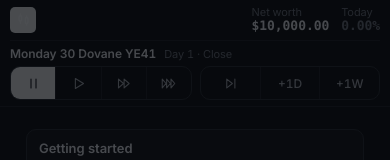
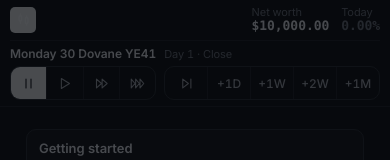
Before and after one commit to Kane-cyr/market-mayhem, a website: page public/index.html in a window 390 px wide. Shown: the top 160 px of the page. Drawn offline with Linux system fonts and the light colour scheme; no server answers.

Commit message:
Add +2W and +1M time buttons; keep the time controls from being cut off
- Two new buttons next to +1D and +1W. +2W advances 12 days, twice the
  existing 6-day +1W. +1M advances 30 days, one game month. They use the
  same advance path as +1W, so they still stop for major events and show the
  recap. The guide mentions them.
- The top bar squeezed the time buttons whenever space ran short. With huge
  balances, or on 800-1024 px screens even with a normal balance, buttons
  were cut off: the old layout already clipped +1W at 1024 px. On desktop
  the time buttons now never shrink. The date shortens first, then the
  money readout ('...', with the full figure on hover). Phone layout is
  unchanged.

Checked in the browser: +2W advances 12 days and +1M 30 days, with a rich
portfolio, no page errors, on desktop and iPhone 13. At 800/1024/1280/1440/
1920 px, with normal and septillion balances, every button is visible, with
no overlap and no sideways scroll.

Co-Authored-By: Claude Opus 5.5 <noreply@anthropic.com>
Claude-Session: https://claude.ai/code/session_01HFV2JjVY1mac12nd9YMxho

```diff
--- a/public/guide.js
+++ b/public/guide.js
@@ -15,7 +15,7 @@
     { icon: '📈', title: 'Welcome to Market Mayhem',
       body: ['A stock market where everything is invented: the companies, the people, the countries and the money. You start with **$10,000** and a market of **40+ fictional companies** across 11 sectors, from AI and banking to energy, entertainment and crypto.',
         'Your goal is simple: grow your net worth. Nothing here is real money and nothing here is financial advice.',
-        'Time only moves when you let it. Use the controls at the top to pause, play at 1x to 3x speed, or jump a day (+1D) or a week (+1W). Take as long as you like to think.'] },
+        'Time only moves when you let it. Use the controls at the top to pause, play at 1x to 3x speed, or jump a day (+1D), a week (+1W), two weeks (+2W) or a month (+1M). Take as long as you like to think.'] },
     { icon: '🛒', title: 'Buying and selling',
       body: ['Open **Companies**, pick a stock and press **Buy**. You can buy at the market price, or place an order at a price you choose and wait for it to fill. Every trade has a small fee.',
         '**Sell** to lock in profit or cut a loss. Think a stock is about to fall? **Short** it: you profit when the price drops, and you lose when it rises. Watch your margin. If a short moves too far against you, the broker closes it for you.',
--- a/public/index.html
+++ b/public/index.html
@@ -25,7 +25,7 @@ hr{border:0;border-top:1px solid var(--line);margin:10px 0}
 .symsearch{position:relative;width:170px}.symsearch input{padding:0 8px 0 28px;height:30px;background:var(--bg);border-color:var(--line2)}.symsearch .ic{position:absolute;left:9px;top:8px;color:var(--mute)}
 .tgroup{display:flex;align-items:center;gap:8px;min-width:0}
 .clock{display:flex;flex-direction:column;line-height:1.15;font-size:12px;white-space:nowrap;min-width:84px}.clock b{font-weight:600}.clock span{color:var(--mute);font-size:11px}
-.seg{display:inline-flex;border:1px solid var(--line2);border-radius:var(--r);overflow:hidden;background:var(--bg)}.seg button{border:0;border-radius:0;padding:4px 9px;font-size:12px;color:var(--dim);display:inline-flex;align-items:center;gap:5px;height:28px}.seg button+button{border-left:1px solid var(--line)}.seg button.on{background:var(--panel3);color:#fff}.seg.full{display:flex}.seg.full button{flex:1;justify-content:center}
+.seg{display:inline-flex;border:1px solid var(--line2);border-radius:var(--r);overflow:hidden;background:var(--bg)}.top .tgroup .seg{flex-shrink:0}@media(min-width:761px){.top .tgroup{min-width:440px}.top .tgroup .clock{flex:1 1 auto;min-width:0;overflow:hidden}.top .tgroup .clock>*{overflow:hidden;text-overflow:ellipsis}}.top .acct{min-width:0;flex-shrink:1;overflow:hidden}.top .acct .stat{min-width:0}.top .acct .v{display:block;overflow:hidden;text-overflow:ellipsis}.seg button{border:0;border-radius:0;padding:4px 9px;font-size:12px;color:var(--dim);display:inline-flex;align-items:center;gap:5px;height:28px}.seg button+button{border-left:1px solid var(--line)}.seg button.on{background:var(--panel3);color:#fff}.seg.full{display:flex}.seg.full button{flex:1;justify-content:center}
 .seg.speed button.on{background:var(--accent);color:#fff}
 .acct{display:flex;gap:18px}.stat{display:flex;flex-direction:column;line-height:1.15;white-space:nowrap}.stat .l{font-size:11px;color:var(--mute)}.stat .v{font-size:13px;font-weight:600}
 .sidebtn{display:none}
@@ -524,9 +524,9 @@ var Bi=.08,wr=e=>`${e>=0?"+":"\u2212"}${Math.abs(e*100).toFixed(0)}%`;function P
   <div class="symsearch">${A("search",14)}<input data-in="symq" list="syms" placeholder="Symbol" aria-label="Search symbol" autocomplete="off"><datalist id="syms">${e.order.map(i=>`<option value="${i}">${f(e.companies[i].name)}</option>`).join("")}</datalist></div>
   <div class="tgroup"><div class="clock" title="${js(e.t)}"><b>${r.weekday} ${r.dom} ${Ws[r.month]} YE${r.year}</b><span>Day ${Math.floor((e.t-(e.startTick??0))/6)+1} \xB7 ${r.session}</span></div>
     <div class="seg speed">${n(0,"pause","Pause (space)")}${n(1,"play","Play")}${n(2,"ff","Fast")}${n(3,"fff","Fastest")}</div>
-    <div class="seg"><button data-act="adv" data-n="1" title="Advance one session" aria-label="Advance one session">${A("step",15)}</button><button data-act="adv" data-n="6" title="Advance one day">+1D</button><button data-act="adv" data-n="36" title="Advance one week (6 days)">+1W</button></div></div>
+    <div class="seg"><button data-act="adv" data-n="1" title="Advance one session" aria-label="Advance one session">${A("step",15)}</button><button data-act="adv" data-n="6" title="Advance one day">+1D</button><button data-act="adv" data-n="36" title="Advance one week (6 days)">+1W</button><button data-act="adv" data-n="72" title="Advance two weeks (12 days)">+2W</button><button data-act="adv" data-n="180" title="Advance one month (30 days)">+1M</button></div></div>
   <div class="spacer"></div>${e.mode?.kind==="weekly"?`<div class="wkchip" data-act="weeklyres" title="Weekly challenge"><span>WEEKLY ${f(e.mode.id.split("-")[1])}</span><b>${e.mode.done?"Finished":Math.ceil((e.mode.endT-e.t)/6)+" days left"}</b></div>`:""}
-  <div class="acct"><div class="stat"><span class="l">Net worth</span><span class="v mono">${y(t.total)}</span></div><div class="stat cash"><span class="l">Cash</span><span class="v mono">${y(t.cash)}</span></div><div class="stat"><span class="l">Today</span><span class="v mono ${V(a)}">${P(a)}</span></div>${t.debt?(()=>{let i=Math.min(...Ye(e).list.map(c=>c.due-e.t))/6;return`<a class="stat debt ${i<=1.5?"soon":""}" href="#loans"><span class="l">Debt${i<=2?` \xB7 due ${i<=0?"now":Math.max(1,Math.ceil(i))+"d"}`:""}</span><span class="v mono down">${y(t.debt,0)}</span></a>`})():""}</div>
+  <div class="acct"><div class="stat"><span class="l">Net worth</span><span class="v mono" title="${y(t.total)}">${y(t.total)}</span></div><div class="stat cash"><span class="l">Cash</span><span class="v mono" title="${y(t.cash)}">${y(t.cash)}</span></div><div class="stat"><span class="l">Today</span><span class="v mono ${V(a)}">${P(a)}</span></div>${t.debt?(()=>{let i=Math.min(...Ye(e).list.map(c=>c.due-e.t))/6;return`<a class="stat debt ${i<=1.5?"soon":""}" href="#loans"><span class="l">Debt${i<=2?` \xB7 due ${i<=0?"now":Math.max(1,Math.ceil(i))+"d"}`:""}</span><span class="v mono down">${y(t.debt,0)}</span></a>`})():""}</div>
   <button class="iconbtn sidebtn ${u.sideOpen?"on":""}" data-act="sidetoggle" title="Watchlist" aria-label="Toggle watchlist">${A("panel",18)}</button>`}function _c(e){let t=Pe(e),s=t/e.idx.prevClose-1,a=le[e.weather.id],o=e.player,r=u.speed>=2,n=Ts(e,{n:30}).filter(c=>Yt(e,c)&&c.sev>=(r?4:3))[0],i=n&&n.sev>=5&&e.t-n.t<=12;return`<span class="it" data-act="route" data-r="markets"><b>MMX 40</b> <span class="mono">${t.toFixed(2)}</span> <span class="mono ${V(s)}">${P(s)}</span></span>
   <span class="it wx ${a.id}" data-act="route" data-r="markets" title="${f(a.blurb)}">${ut[a.id]}${a.name}</span><span class="it mute">Fear <b class="mono">${e.macro.fear.toFixed(0)}</b></span>
   ${n?`<span class="it head" data-act="route" data-r="news">${i?'<span class="hot">BREAKING</span>':""}<span class="dim">${f(n.head)}</span></span>`:'<span class="spacer"></span>'}
```
